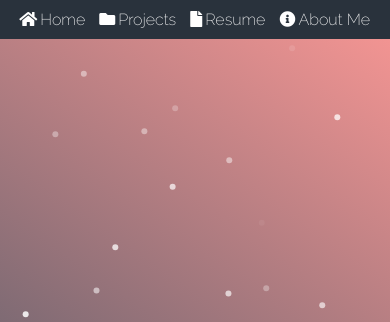
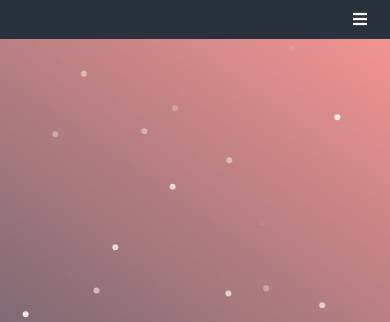
Before and after one commit to HEYITSGILBERT780/personal-site, a PHP site: page / in a window 390 px wide. Shown: the top 322 px of the page. Run offline with PHP 8.4, Linux system fonts and the light colour scheme; some libraries are stand-ins or nearby versions.

Commit message:
responsive nav bar

```diff
--- a/css/style.css
+++ b/css/style.css
@@ -9,8 +9,7 @@ body {
 
 /***** nav section *****/
 .nav {
-    display: grid;
-    justify-items: right;
+    text-align: right;
     background-color: #29323c;
     padding: 10px;
 }
@@ -23,11 +22,16 @@ body {
 }
 
 .nav a:hover {
-    text-decoration: underline;
+    /* text-decoration: underline; */
+    color: #F4B7B7;
 }
 
 .nav a > i {
     margin-right: 3px;
+}
+
+.nav .bars {
+    display: none;
 }
 
 /***** header section *****/
@@ -336,6 +340,28 @@ header h1 > i {
 
 /***** media queries *****/
 @media only screen and (max-width: 480px) {
+    /* nav */
+    .nav .bars {
+        display: block;
+        text-align: right;
+    }
+
+    .nav-links {
+        display: none;
+        width: 100%;
+        text-align: center;
+    }
+
+    .nav-links a{
+        display: block;
+        width: 100%;
+        margin-top: 10px;
+    }
+
+    .active {
+        display: block;
+    }
+
     /* home */
     .home-header h1 {
         font-size: 1.5em;
@@ -415,6 +441,10 @@ header h1 > i {
     .info {
         grid-template-columns: 1fr;
     }
+
+    .info p {
+        font-size: 16px;
+    }
 }
 
 @media only screen and (min-width: 480px) and (max-width: 1224px) {
--- a/index.html
+++ b/index.html
@@ -11,8 +11,9 @@
 </head>
 <body>
     <nav class="nav">
-        <section class="nav-links">
-            <a href="#home" class="active"><i class="fas fa-home"></i>Home</a>
+        <a href="#" class="bars" id="hamburger"><i class="fa fa-bars"></i></a>
+        <section class="nav-links" id="links">
+            <a href="index.html" class="active"><i class="fas fa-home"></i>Home</a>
             <a href="#project"><i class="fas fa-folder"></i>Projects</a>
             <a href="#"><i class="fas fa-file"></i>Resume</a>
             <a href="#about-me"><i class="fas fa-info-circle"></i>About Me</a>
--- a/src/index.js
+++ b/src/index.js
@@ -169,4 +169,12 @@ window.addEventListener("load", function() {
     if (viewYPos >= aboutTop) {
         aboutMe.classList.add("fade");
     }
+
+    var bars = this.document.getElementById("hamburger");
+    var navbar = this.document.getElementById("links");
+
+    bars.addEventListener("click", function() {
+        navbar.classList.toggle("active");
+        return false;
+    });
 });
```
